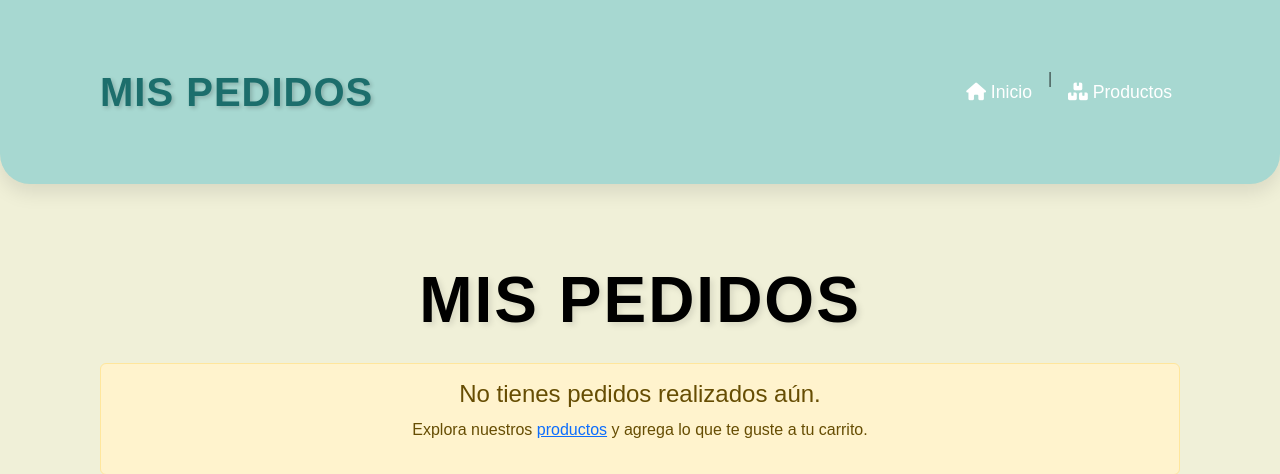
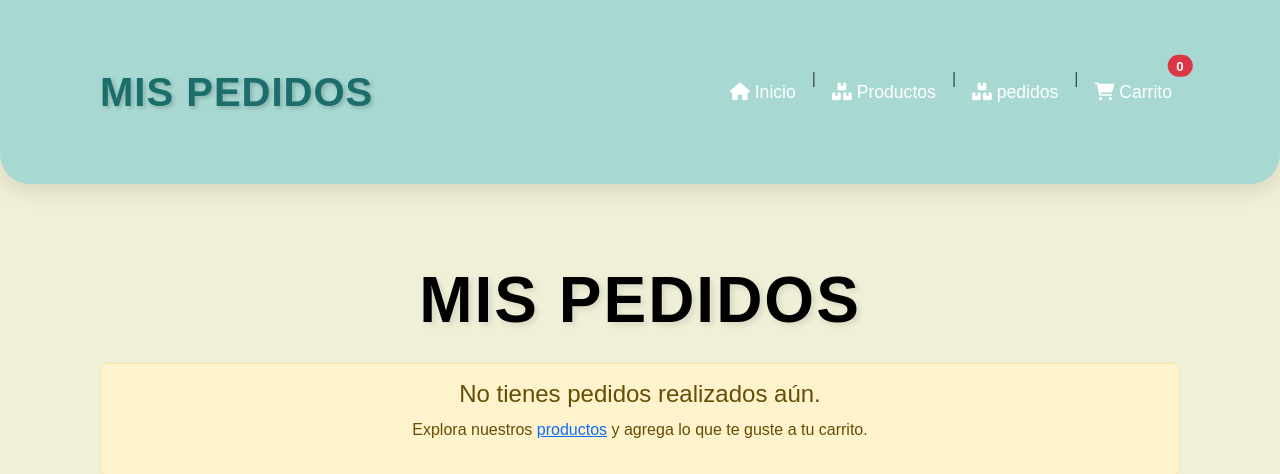
Before and after one commit to BraderithSoto/Prueba_tecnica, a Django app: page /mis-pedidos/ in a window 1280 px wide. Shown: the top 474 px of the page. Run offline with Django 5.2, Linux system fonts and the light colour scheme; a user stored in the database is signed in; data comes from the database, SQL or seed files in the repository; both versions use the stored data as it was after the commit.

Commit message:
ahora si final

```diff
--- a/cuentas/templates/cuentas/mis_pedidos.html
+++ b/cuentas/templates/cuentas/mis_pedidos.html
@@ -26,6 +26,21 @@
                     <li class="nav-item">
                         <a href="{% url 'productos' %}" class="nav-link">
                             <i class="fas fa-boxes"></i> Productos
+                        </a>
+                    </li>
+                    <li class="nav-item"><span class="navbar-text mx-2">|</span></li>
+                    <li class="nav-item">
+                        <a href="{% url 'mis_pedidos' %}" class="nav-link">
+                            <i class="fas fa-boxes"></i> pedidos
+                        </a>
+                    </li>
+                    <li class="nav-item"><span class="navbar-text mx-2">|</span></li>
+                    <li class="nav-item">
+                        <a href="{% url 'carrito' %}" class="nav-link position-relative">
+                            <i class="fas fa-shopping-cart"></i> Carrito
+                            <span class="position-absolute top-0 start-100 translate-middle badge rounded-pill bg-danger">
+                                {{ carrito_count|default:0 }}
+                            </span>
                         </a>
                     </li>
                     <li class="nav-item">
--- a/cuentas/views.py
+++ b/cuentas/views.py
@@ -6,7 +6,6 @@ from .models import Producto, CarritoItem, Pedido, ProductoPedido
 from .forms import ProductoFiltroForm
 from django.contrib.auth import update_session_auth_hash
 from django.db.models import Sum
-
 
 # Bloqueo de vistas
 from django.contrib.auth.decorators import login_required
@@ -36,7 +35,6 @@ def crear_producto(request):
         especificaciones = request.POST.get('especificaciones')
         imagen = request.FILES.get('imagen')
 
-        # Crear un nuevo producto
         producto = Producto.objects.create(
             nombre=nombre,
             precio=precio,
@@ -98,10 +96,8 @@ def eliminar_producto(request, producto_id):
 def productos(request):
     form = ProductoFiltroForm(request.GET)
 
-    # Obtener todos los productos
     productos = Producto.objects.all()
 
-    # Filtrar los productos por el usuario que está logueado
     productos_usuario = productos.filter(usuario=request.user)
     productos_restantes = productos.exclude(usuario=request.user)
     productos = productos_usuario | productos_restantes
@@ -125,10 +121,8 @@ def productos(request):
         elif orden == 'precio':
             productos = productos.order_by('precio')
 
-    # Contar los productos únicos en el carrito
     carrito_count = CarritoItem.objects.filter(usuario=request.user).count()
 
-    # Preparar el diccionario de contextos
     return render(request, 'cuentas/productos.html', {
         'productos': productos,
         'form': form,
@@ -139,11 +133,6 @@ def productos(request):
 def detalle_producto(request, producto_id):
     producto = get_object_or_404(Producto, id=producto_id)
     return render(request, 'cuentas/detalle_producto.html', {'producto': producto})
-
-from django.shortcuts import render, redirect
-from django.contrib.auth.decorators import login_required
-from django.contrib import messages
-from .models import CarritoItem
 
 @login_required(login_url="inicio_sesion")
 def carrito(request):
@@ -269,14 +258,14 @@ def finalizar_compra(request):
 def mis_pedidos(request):
     pedidos = Pedido.objects.filter(usuario=request.user).order_by('-fecha')
     for pedido in pedidos:
-        pedido.precio_total = f"${pedido.total:,.2f}"  # Formatear el precio en pesos colombianos
+        pedido.precio_total = f"${pedido.total:,.2f}"
 
     return render(request, 'cuentas/mis_pedidos.html', {'pedidos': pedidos})
 
 
 def detalle_pedido(request, pedido_id):
     pedido = Pedido.objects.get(id=pedido_id, usuario=request.user)
-    productos_en_pedido = ProductoPedido.objects.filter(pedido=pedido)  # Asegúrate de usar la relación correcta
+    productos_en_pedido = ProductoPedido.objects.filter(pedido=pedido)
     context = {
         'pedido': pedido,
         'productos_en_pedido': productos_en_pedido,
```
Also changed, not shown: cuentas/templates/cuentas/detalle_pedido.html (+17 -1 lines), cuentas/templates/cuentas/productos.html (+8 -1 lines), db.sqlite3, media/productos/1_aBUroNT.jpg (added), media/productos/6921732822132-001-750Wx750H_Ir1JOzk.webp (added).
